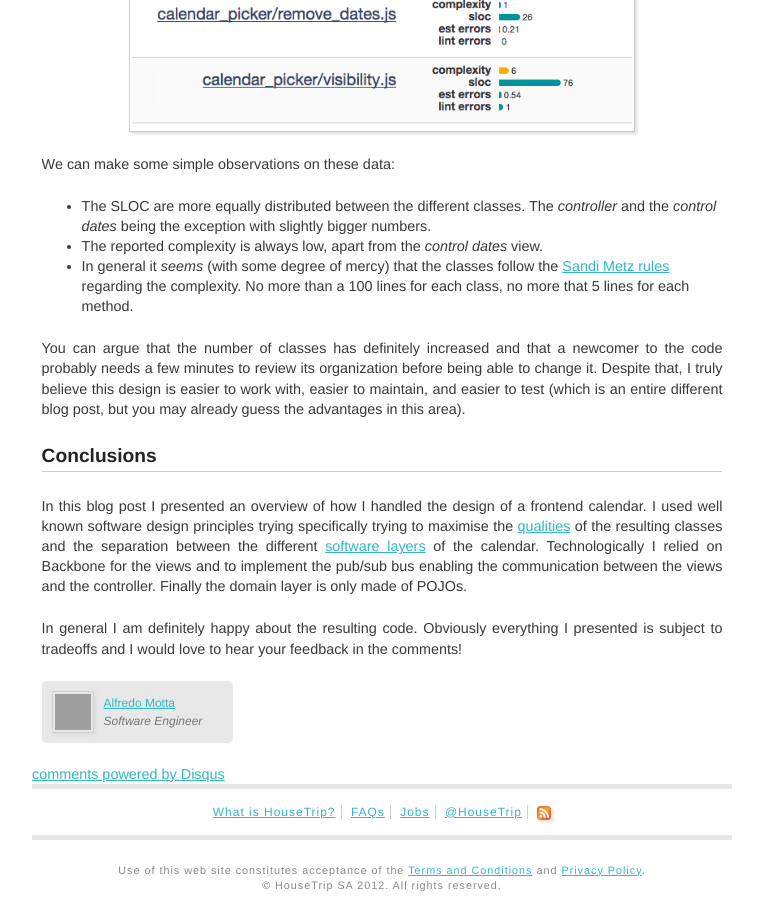
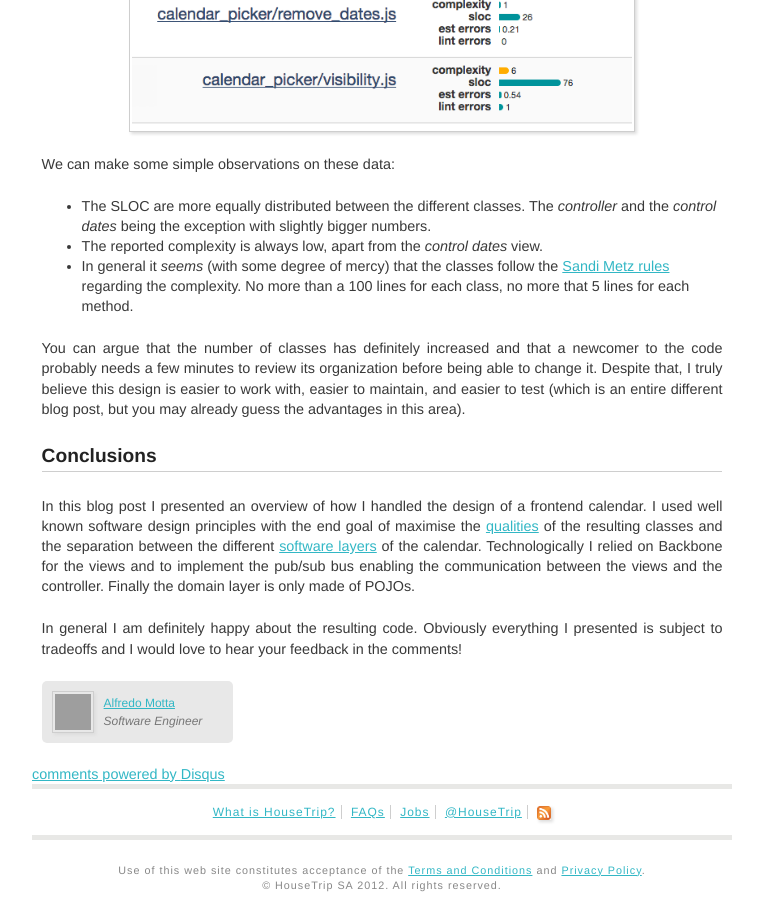
Before and after one commit to HouseTrip/housetrip.github.com, a Jekyll site: the page built from _posts/2014-11-25-calendar-refactoring.md, in a window 1280 px wide and 900 px high, scrolled down 10575 px. Shown: the whole window, without its empty margins (258-1021 px from the left). Built offline with Jekyll 4.4.1, drawn with Linux system fonts in a browser that asks for light colours; comment, search, counter and statistics services are not loaded; grey boxes are pictures that could not be loaded.

Commit message:
Typo in the calendar refactor blog post

```diff
--- a/_posts/2014-11-25-calendar-refactoring.md
+++ b/_posts/2014-11-25-calendar-refactoring.md
@@ -276,6 +276,6 @@
 
 ## <a name='sec-conclusions' />Conclusions
 
-In this blog post I presented an overview of how I handled the design of a frontend calendar. I used well known software design principles trying specifically trying to maximise the [qualities](#code-qualities) of the resulting classes and the separation between the different [software layers](#software-layers) of the calendar. Technologically I relied on Backbone for the views and to implement the pub/sub bus enabling the communication between the views and the controller. Finally the domain layer is only made of POJOs.
+In this blog post I presented an overview of how I handled the design of a frontend calendar. I used well known software design principles with the end goal of maximise the [qualities](#code-qualities) of the resulting classes and the separation between the different [software layers](#software-layers) of the calendar. Technologically I relied on Backbone for the views and to implement the pub/sub bus enabling the communication between the views and the controller. Finally the domain layer is only made of POJOs.
 
 In general I am definitely happy about the resulting code. Obviously everything I presented is subject to tradeoffs and I would love to hear your feedback in the comments!
```
